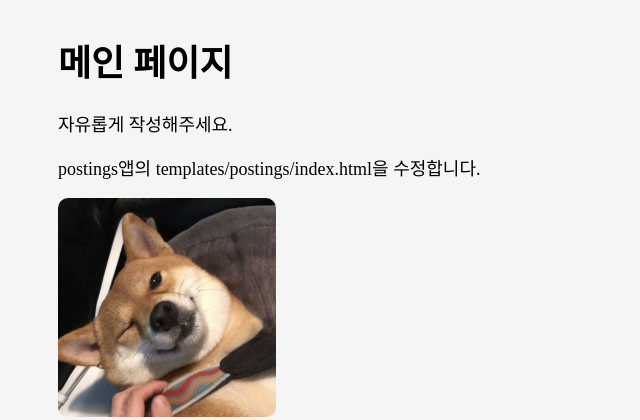
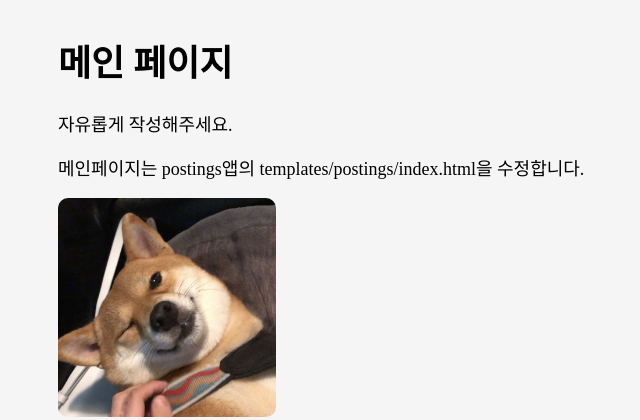
Before and after one commit to smartasshsr/DjangoFinal, a Django app: template postings/templates/postings/index.html in a window 1280 px wide. Shown: the part 82-502 px from the top of the page, without its empty margins (218-858 px from the left). Run offline with Django 4.2, Linux system fonts and the light colour scheme; the template is opened without the code that fills it, so the values that code supplies are empty; some web fonts are replaced.

Commit message:
Update Django Final

```diff
--- a/games/admin.py
+++ b/games/admin.py
@@ -1,6 +1,7 @@
 from django.contrib import admin
-from .models import Weapon, Character
+from .models import Weapon, Character, Enemy
 
 # Register your models here.
 admin.site.register(Weapon)
 admin.site.register(Character)
+admin.site.register(Enemy)
--- a/games/models.py
+++ b/games/models.py
@@ -2,6 +2,8 @@ from django.db import models
 from django.conf import settings
 
 # Create your models here.
+# [미션] 자유롭게 코드 작성
+# [미션] 필요한 필드가 있다면 추가하기
 class Weapon(models.Model):
     name = models.CharField(max_length=20)
     power = models.IntegerField()
--- a/games/templates/games/adventure_attack.html
+++ b/games/templates/games/adventure_attack.html
@@ -12,12 +12,15 @@
     <p>당신은 '{{random_enemy.name}}'을(를) 만났습니다.</p>
 
     <p>
+      <!-- 공격하기 버튼을 누르면 game 앱의 adventure_attack_result url로 이동 -->
       <form action="{% url 'games:adventure_attack_result' %}" method="post">
         {% csrf_token %}
+        <!-- value 값으로 랜덤 적의 id를 전달 -->
         <button type="submit" name="random-enemy" value="{{random_enemy.id}}">공격하기</button>
       </form>
     </p>
 
+    <!-- [미션] 자유롭게 코드 작성 -->
     <p>
       <a href="{% url 'games:adventure_home' %}">도망치기</a>
     </p>
--- a/games/templates/games/adventure_attack_result.html
+++ b/games/templates/games/adventure_attack_result.html
@@ -9,6 +9,8 @@
 {% block body %}
   <div class="adventure">
     <h1>전투 결과</h1>
+
+    <!-- [미션] 자유롭게 코드 작성 -->
     <p>당신은 '{{enemy.name}}'와(과)의 전투에서 {{result}}하였습니다.</p>
 
     {% if result == "승리" %}
--- a/games/templates/games/weapon_workroom.html
+++ b/games/templates/games/weapon_workroom.html
@@ -19,6 +19,7 @@
   </p>
   <hr>
 
+  <!-- [미션] 자유롭게 코드 작성 -->
   <p>
     <form action="{% url 'games:weapon_pick' %}" method="post" onsubmit="return checkPick()">
       {% csrf_token %}
--- a/games/urls.py
+++ b/games/urls.py
@@ -15,6 +15,8 @@ urlpatterns = [
     path('adventure/attack/', views.adventure_attack, name='adventure_attack'),
     path('adventure/attack/result/', views.adventure_attack_result, name='adventure_attack_result'),
     path('weapon/workroom/', views.weapon_workroom, name='weapon_workroom'),
+    # [미션] 자유롭게 코드 작성
+    # [미션] 필요한 url 경로 작성
     path('weapon/pick/', views.weapon_pick, name='weapon_pick'),
     path('weapon/change/', views.weapon_change, name='weapon_change'),
 ]
--- a/postings/templates/postings/index.html
+++ b/postings/templates/postings/index.html
@@ -9,7 +9,7 @@
   <h1>메인 페이지</h1>
 
   <p>자유롭게 작성해주세요.</p>
-  <p>postings앱의 templates/postings/index.html을 수정합니다.</p>
+  <p>메인페이지는 postings앱의 templates/postings/index.html을 수정합니다.</p>
 
   <!-- 이미지 예시 ('static/images/' 안쪽의 사진 불러오기) -->
   <img src="{% static 'images/walnut.jpg' %}" alt="walnut">
```
Also changed, not shown: games/views.py (+23 -2 lines), postings/views.py (+28 -4 lines), games/migrations/0001_initial.py (deleted), games/migrations/0002_enemy.py (deleted), postings/migrations/0001_initial.py (deleted).
